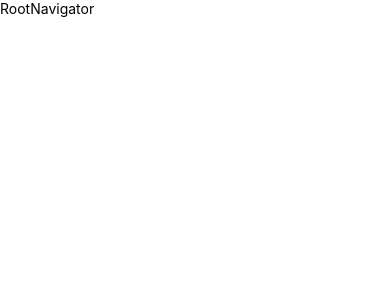
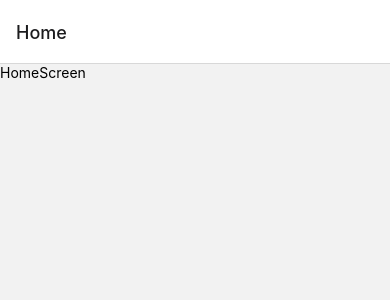
Before and after one commit to wadekar9/react-native-crypto-app, a React Native app: screen /Home in a window 390 px wide. Shown: the top 300 px of the page. Built offline with nearby package versions, Linux system fonts and the light colour scheme.

Commit message:
Little Navigation Setup

```diff
--- a/src/Navigation/RootNavigator.tsx
+++ b/src/Navigation/RootNavigator.tsx
@@ -1,11 +1,21 @@
-import { StyleSheet, Text, View } from 'react-native'
-import React from 'react'
+import React from 'react';
+import { NavigationContainer } from '@react-navigation/native';
+import { createNativeStackNavigator } from '@react-navigation/native-stack';
+
+import HomeScreen from '../Screens/HomeScreen';
+
+const Stack = createNativeStackNavigator();
 
 const RootNavigator = () => {
     return (
-        <View>
-            <Text>RootNavigator</Text>
-        </View>
+        <NavigationContainer>
+            <Stack.Navigator>
+                <Stack.Screen
+                    name='Home'
+                    component={HomeScreen}
+                />
+            </Stack.Navigator>
+        </NavigationContainer>
     )
 }
 
--- /dev/null
+++ b/src/Screens/HomeScreen.tsx
@@ -0,0 +1,14 @@
+import { StyleSheet, Text, View } from 'react-native'
+import React from 'react'
+
+const HomeScreen = () => {
+  return (
+    <View>
+      <Text>HomeScreen</Text>
+    </View>
+  )
+}
+
+export default HomeScreen
+
+const styles = StyleSheet.create({})
```
